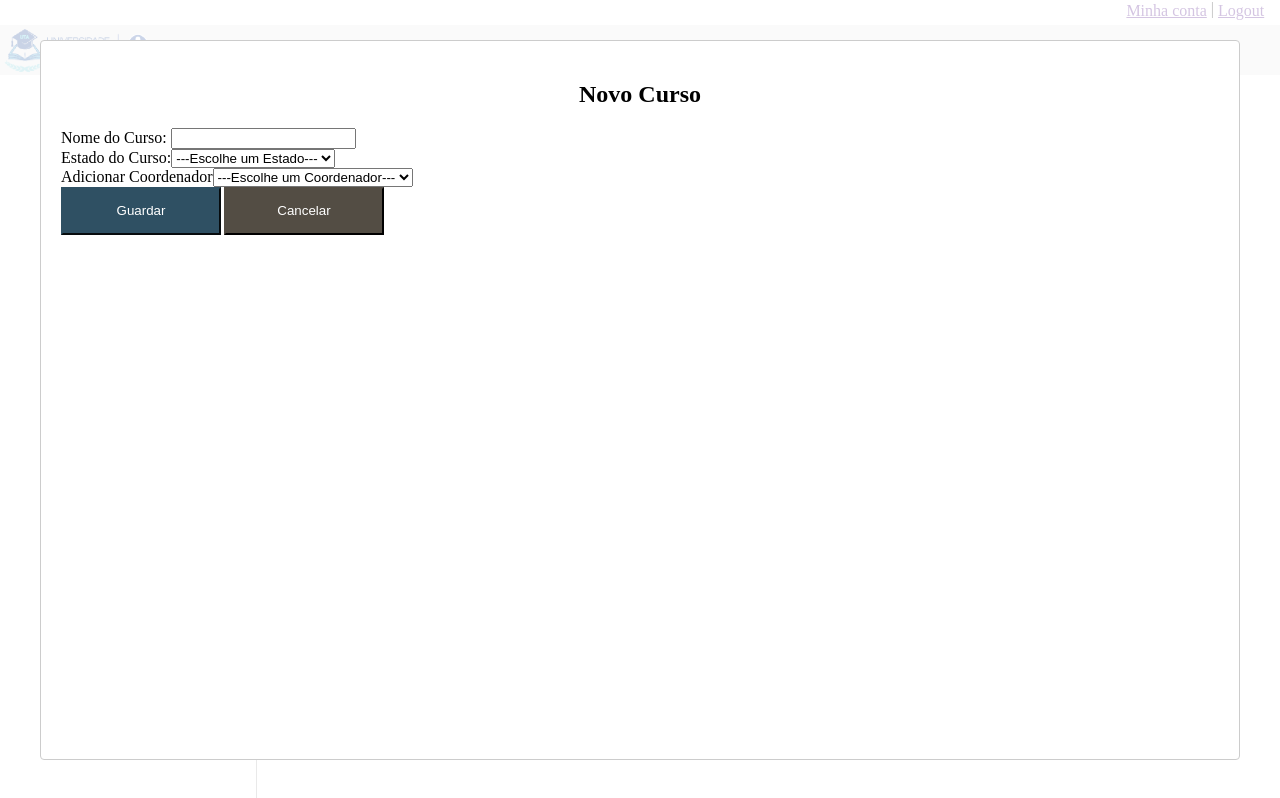
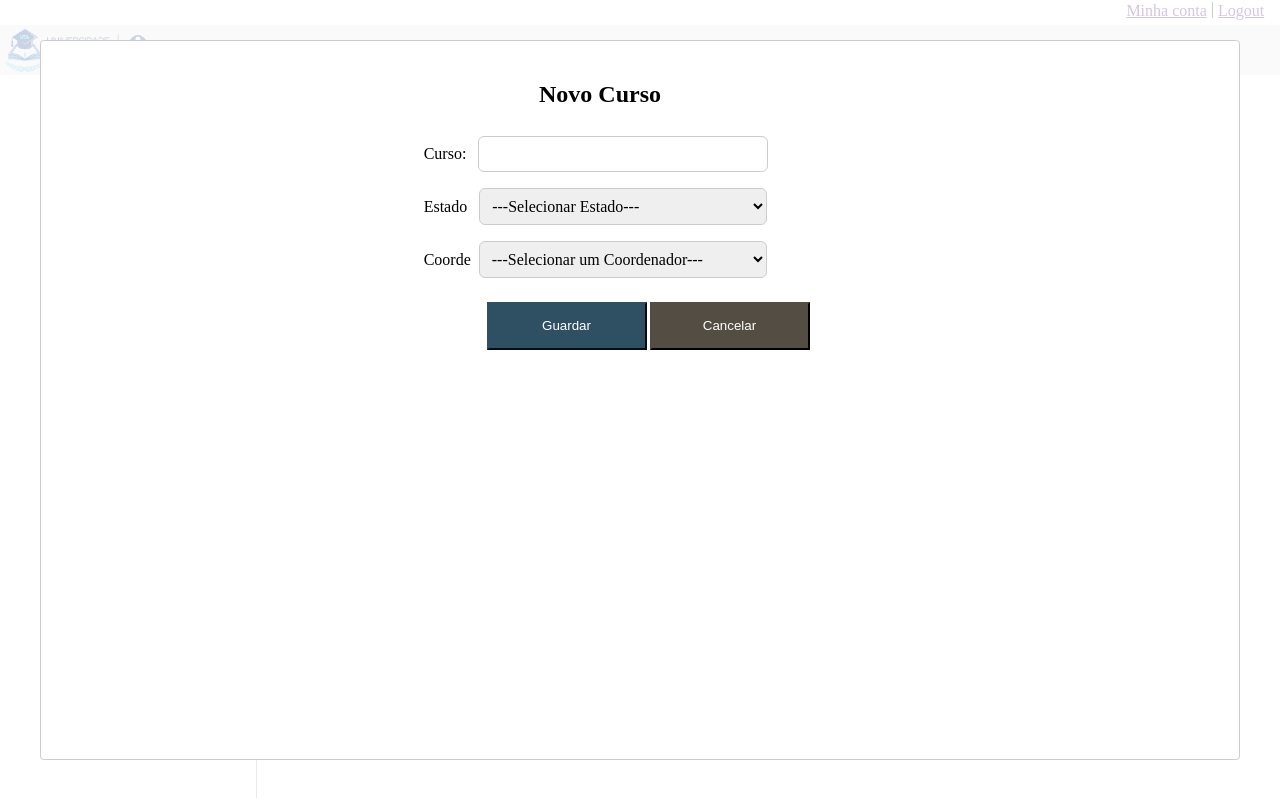
Before and after one commit to KleitonDaRosa/siacAdministracaoConfiguracao, a React (Create React App) app: page / in a window 1280 px wide. Both pictures are taken after a click on the button "Adiconar Novo Curso". Shown: the top 798 px of the page. Built offline with nearby package versions, Linux system fonts and the light colour scheme.

Commit message:
Modal-Formulario-Curso

```diff
--- a/src/Components/GerirCursos.css
+++ b/src/Components/GerirCursos.css
@@ -26,14 +26,48 @@
     width: 20vh;
 }
 
+.container-buttons{
+    display: flex;
+    flex-direction: row;
+    justify-content: center;
+    margin-left: 2vh;
+    margin-top: 2vh;
+
+}
+
+.container-forms{
+    display: flex;
+    flex-direction: row;
+    justify-content:center;
+    margin-right: 10vh;
+
+}
 
 
 html{
     overflow-y:hidden;
     overflow-x:hidden;
 }
+input{
+    font: inherit;
+    padding: 0.5rem;
+    border-radius: 6px;
+    border: 1px solid #ccc;
+    width: 17rem;
+    max-width: 100%;
+    margin: 1vh;
+}
+select{
+    font: inherit;
+    padding: 0.5rem;
+    border-radius: 6px;
+    border: 1px solid #ccc;
+    width: 18rem;
+    margin-left:10rem;
+    max-width: 100%;
+    margin: 1vh;
 
-
+}
 
 table{
     position: absolute;
--- a/src/Components/GerirCursos.js
+++ b/src/Components/GerirCursos.js
@@ -16,22 +16,27 @@ function GerirCursos() {
                     <button id='button-criarNovoCurso' onClick={()=> setModalIsOpen(true)}>Adiconar Novo Curso</button>
                     <Modal isOpen={modalIsOpen} onRequestClose={()=> setModalIsOpen(false)}>
 
-                        <div className="container">
-                            <div className="box">
+
+
+
+
+                            <div className='container-forms'>
+                                <div className='formulario'>
+
                                     <form>
                                         <h2>Novo Curso</h2>
                                         <div>
                                             <div>
-                                            <label>Nome do Curso: </label>
+                                                <label>Curso:      </label>
                                                 <input type='text'></input>
                                             </div>
                                         </div>
 
                                         <div>
                                             <div>
-                                            <label>Estado do Curso:</label>
+                                                <label>Estado   </label>
                                                 <select>
-                                                <option value="">---Escolhe um Estado---</option>
+                                                    <option value="">---Selecionar Estado---</option>
                                                     <option value="activo">Activo</option>
                                                     <option value="desactivo">Desactivo</option>
                                                 </select>
@@ -39,24 +44,31 @@ function GerirCursos() {
                                         </div>
 
                                         <div>
-                                        <label>Adicionar Coordenador</label>
+                                            <label>Coorde</label>
                                             <select>
-                                            <option value="">---Escolhe um Coordenador---</option>
+                                                <option value="">---Selecionar um Coordenador---</option>
                                                 <option value="Sidnei Cruz">Docente-Sidnei Cruz</option>
                                                 <option value="JandirMedina">Jandir Medina</option>
                                                 <option value="Jose Neves">Jose Neves</option>
                                                 <option value="Joao Do Monte">Joao Do Monte</option>
                                             </select>
                                         </div>
+                                    </form>
+
+
+                                </div>
+                            </div>
 
 
 
 
-                                </form>
+                        <div className='container-buttons'>
+                            <div className='button-guardar-cancelar'>
+                                <button className='button-guardar' onClick={()=>setModalIsOpen(false)}>Guardar</button>
+                                <button className='button-cancelar' onClick={()=> setModalIsOpen(false)}>Cancelar</button>
                             </div>
                         </div>
-                        <button className='button-guardar' onClick={()=>setModalIsOpen(false)}>Guardar</button>
-                        <button className='button-cancelar' onClick={()=> setModalIsOpen(false)}>Cancelar</button>
+
 
                     </Modal>
 
```
Lines whose indentation alone changed are shown as unchanged.
